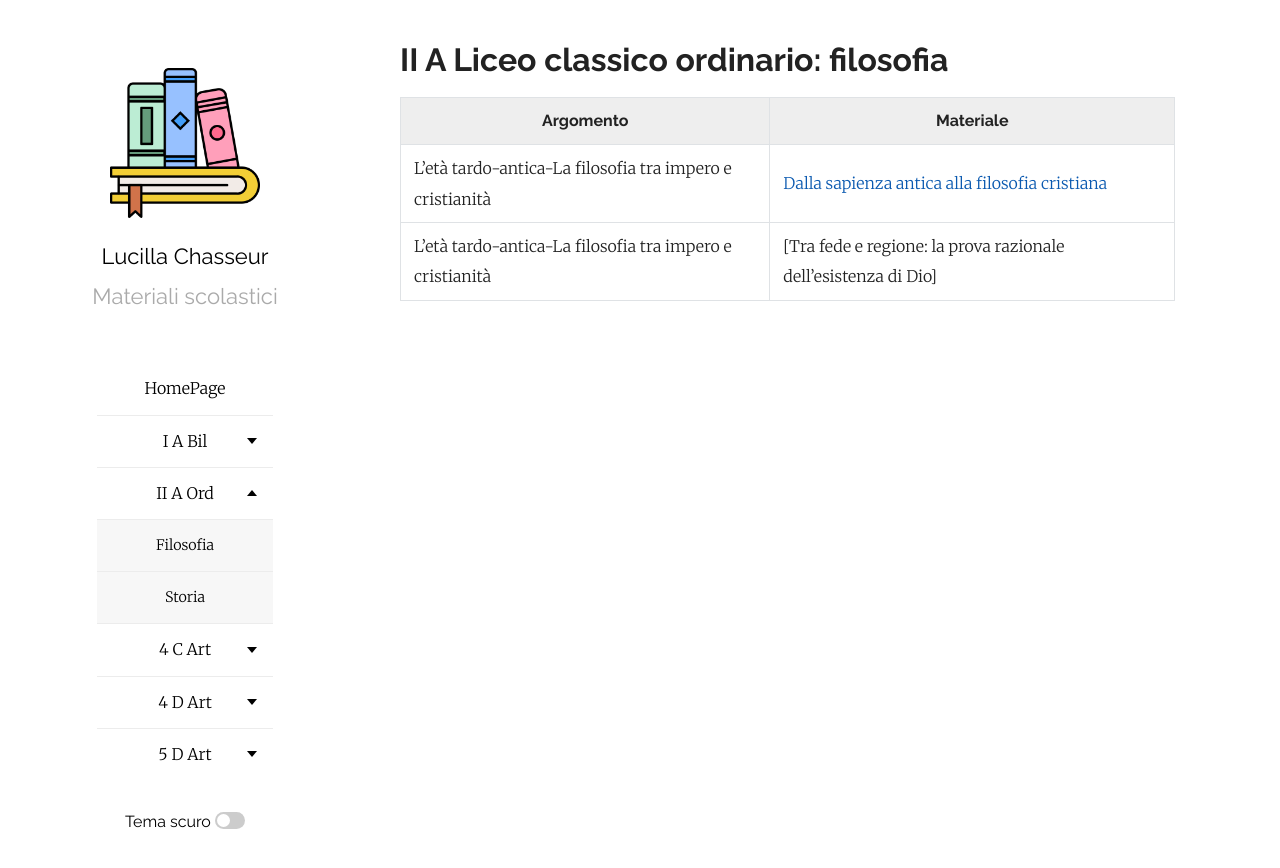
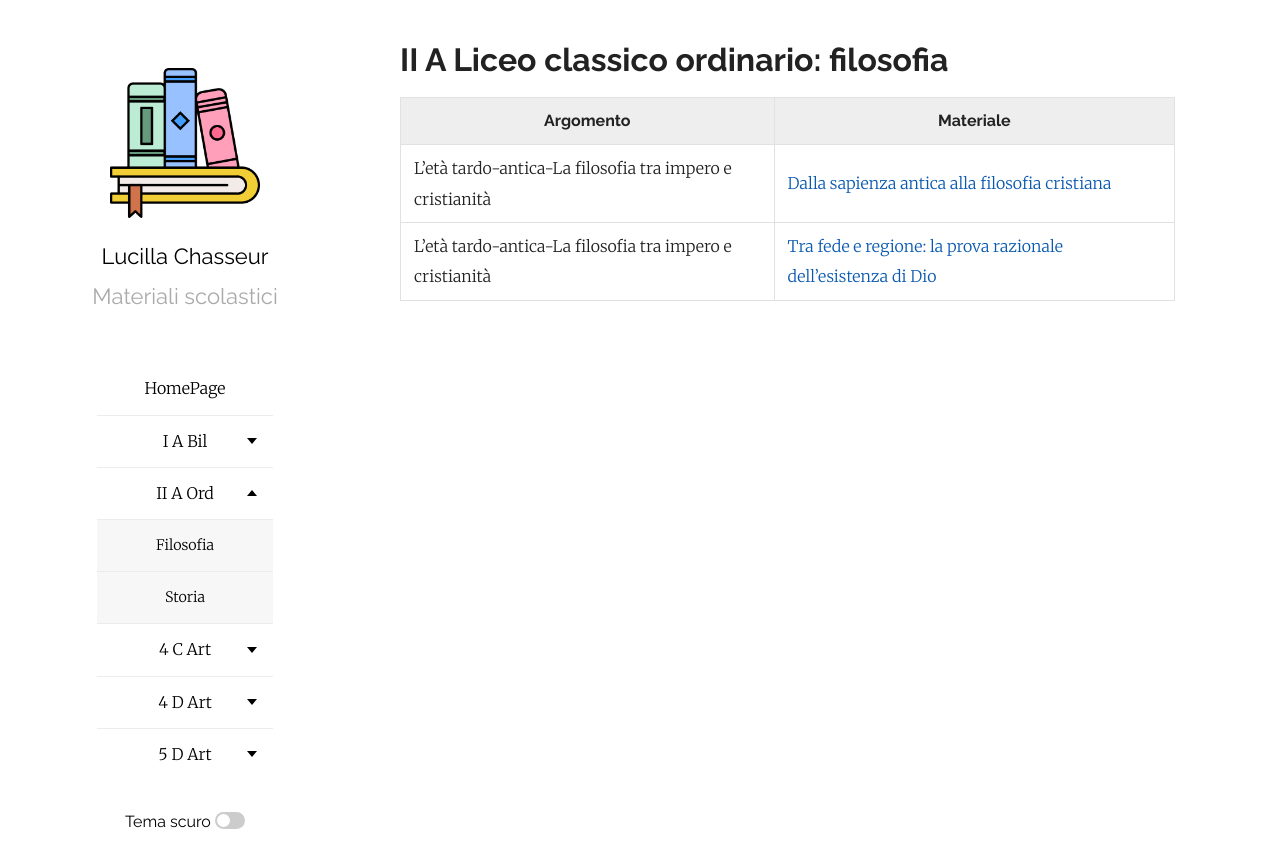
Before and after one commit to efemeridi/efemeridi.github.io, a Jekyll site: the page built from 2a_ord_filosofia.md, in a window 1280 px wide. Shown: the top 868 px of the page. Built offline with Jekyll 4.4.1, drawn with Linux system fonts in a browser that asks for light colours; our own code applies the rules of GitHub Pages for plain Markdown files; part of the change alters nothing that is shown.

```diff
--- a/2a_ord_filosofia.md
+++ b/2a_ord_filosofia.md
@@ -6,4 +6,4 @@ layout: page
 | Argomento | Materiale   |
 |-----------|-------------|
 |L'età tardo-antica-La filosofia tra impero e cristianità|[Dalla sapienza antica alla filosofia cristiana](/materiali/II_A_ord/filosofia/Dalla_filo_antica_alla_filo_moderna_II_A_ordinario.pdf)
-|L'età tardo-antica-La filosofia tra impero e cristianità|[Tra fede e regione: la prova razionale dell'esistenza di Dio]
+|L'età tardo-antica-La filosofia tra impero e cristianità|[Tra fede e regione: la prova razionale dell'esistenza di Dio](/materiali/II_A_ord/filosofia/01_esistenza_dio_testi_prova_anselmo.pdf)
```
